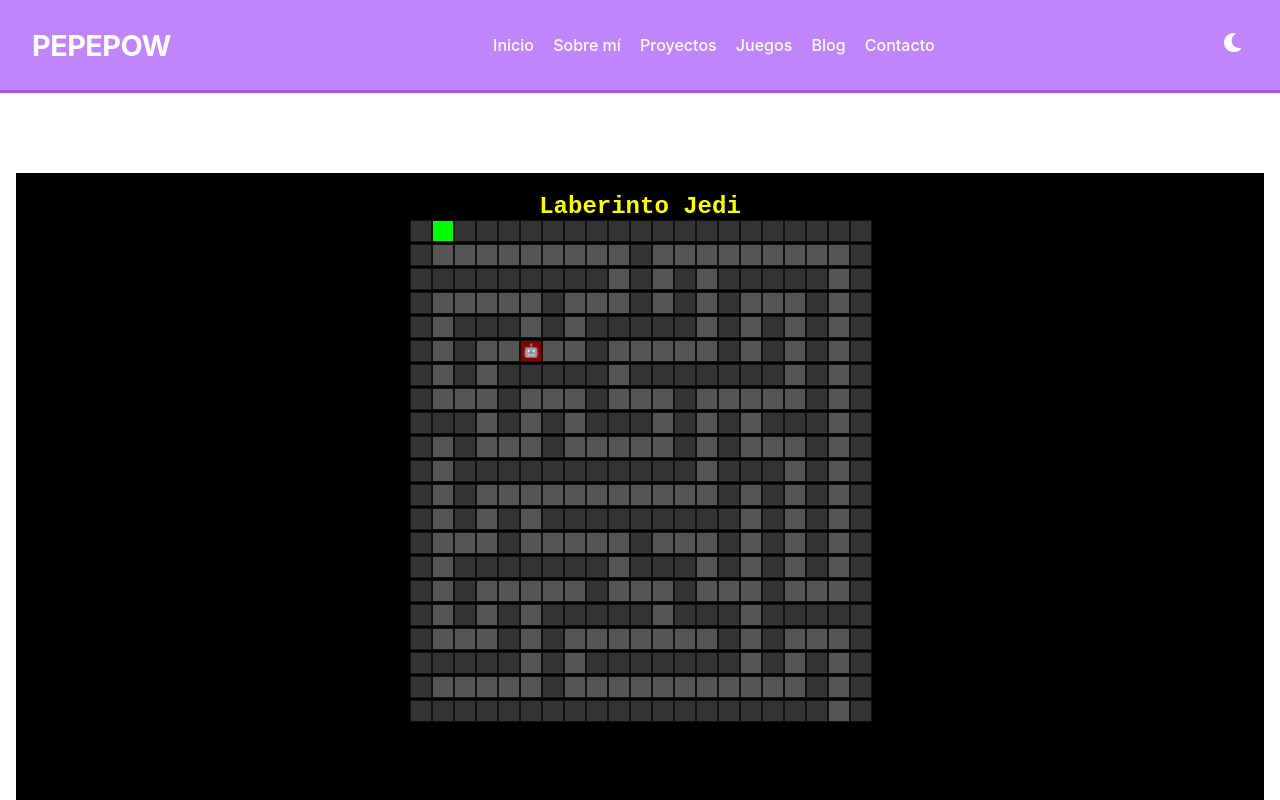
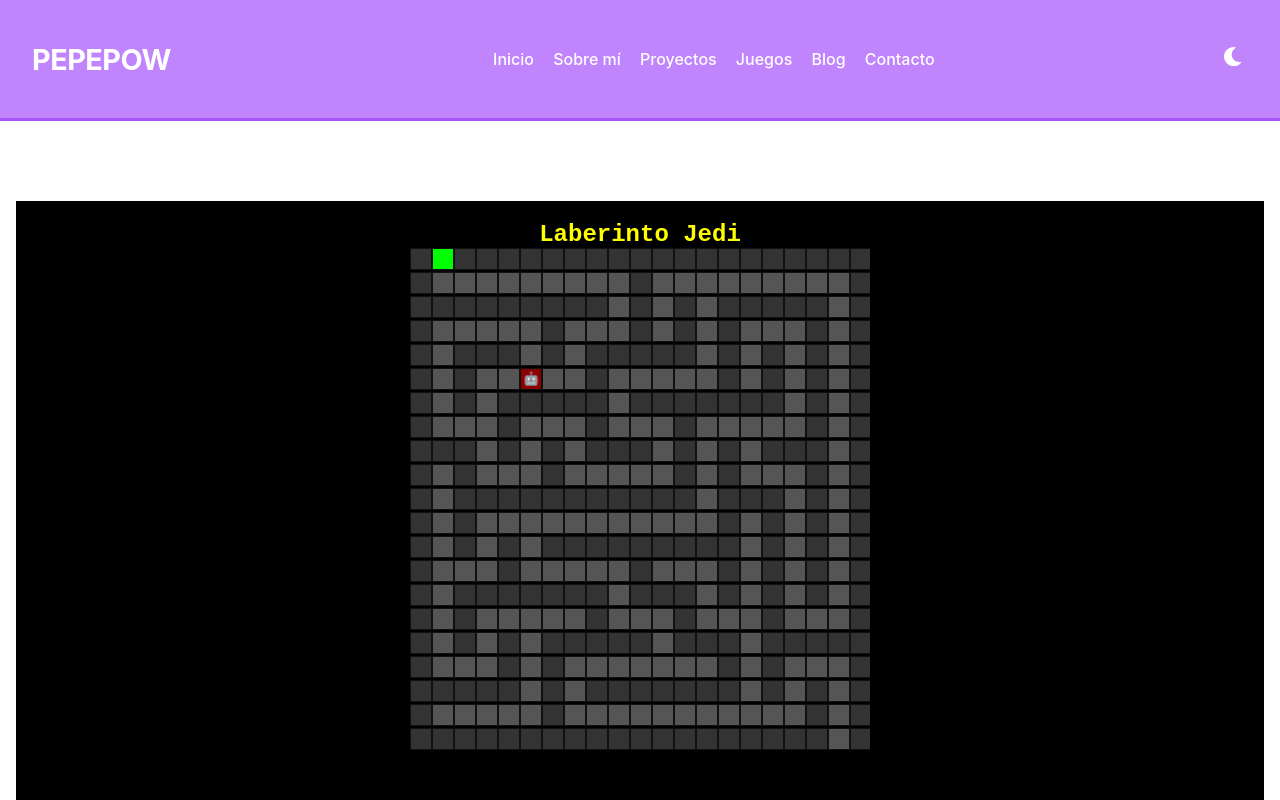
Before and after one commit to brrisso/mipagina, a React (Create React App) app: page /LaberintoJedi in a window 1280 px wide. Shown: the top 800 px of the page. Built offline with nearby package versions, Linux system fonts and the light colour scheme.

Commit message:
ajuste navbar y laberinto

```diff
--- a/src/componentes/Navbar.css
+++ b/src/componentes/Navbar.css
@@ -1,4 +1,5 @@
 .navbar {
+  height: 80px;
   display: flex;
   justify-content: space-between;
   align-items: center;
--- a/src/paginas/LaberintoJedi.jsx
+++ b/src/paginas/LaberintoJedi.jsx
@@ -48,8 +48,8 @@ export default function LaberintoJedi() {
       const alto = window.innerHeight;
       const columnas = mapaInicial[0].length;
       const filas = mapaInicial.length;
-      const zoomX = ancho / (columnas * 30);
-      const zoomY = (alto - 120) / (filas * 20);
+      const zoomX = ancho / (columnas * 22);
+      const zoomY = (alto - 120) / (filas * 22);
       const zoom = Math.min(zoomX, zoomY, 1);
       document.documentElement.style.setProperty('--zoom', zoom);
     };
@@ -93,26 +93,28 @@ export default function LaberintoJedi() {
     minHeight: 'calc(100vh - 80px)',
     color: 'yellow',
     fontFamily: 'monospace',
-        padding: '10px 0 0 0',
+    paddingTop: '10px',
     textAlign: 'center',
-        //overflowY: 'auto',
     display: 'flex',
     flexDirection: 'column',
     alignItems: 'center',
-         justifyContent: 'center',
     width: '100%',
+    boxSizing: 'border-box',
+    overflowX: 'hidden',
       }}
     >
       <h1 style={{ fontSize: '1.5rem', margin: '10px 0 0 0' }}>Laberinto Jedi</h1>
         <div
+          id="laberinto-grid"
           style={{
             display: 'grid',
     gridTemplateColumns: `repeat(${mapaInicial[0].length}, 20px)`,
     transform: 'scale(var(--zoom, 1))',
     transformOrigin: 'top center',
     gap: '2px',
+    maxWidth: '100vw',
+    overflow: 'hidden',
           }}
-          id="laberinto-grid"
         >
           {mapaInicial.flatMap((fila, y) =>
             fila.map((celda, x) => (
```
Lines whose indentation alone changed are shown as unchanged.
